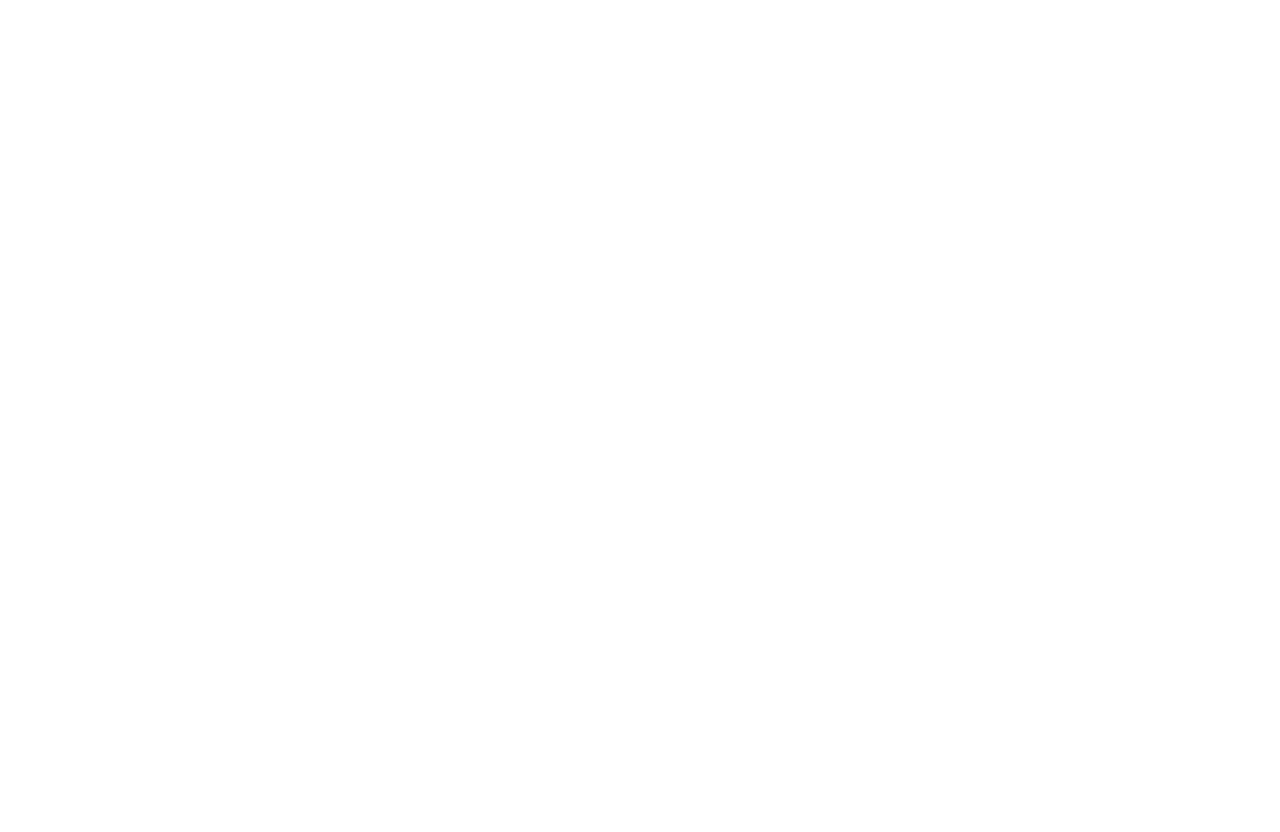
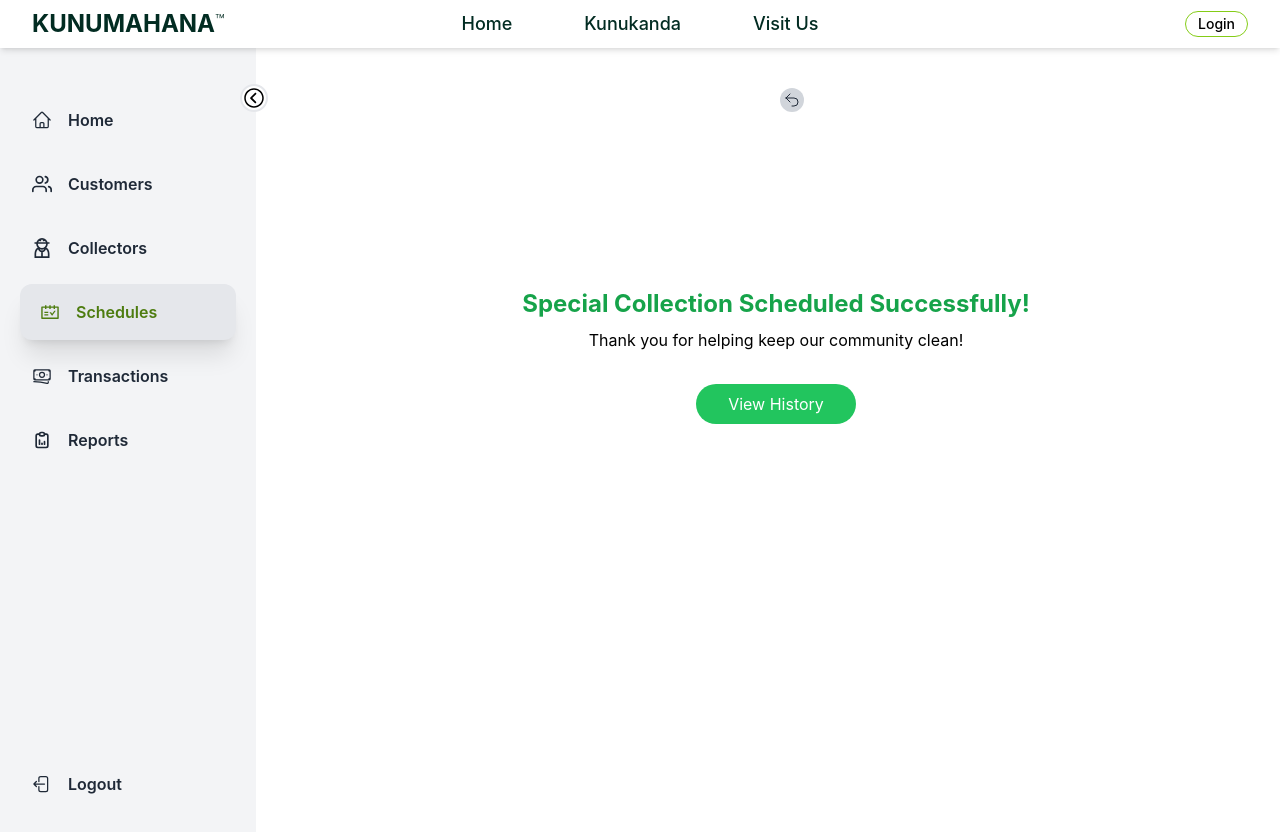
Before and after one commit to randil-h/CSSE-App, a React (Create React App) app in the folder frontend/: page /schedules/conf in a window 1280 px wide. Before the commit this address had no page. Shown: the top 832 px of the page. Before the commit the page ends 800 px from the top, so only its background shows below. Built offline with nearby package versions, Linux system fonts and the light colour scheme.

Commit message:
confirmation page

```diff
--- a/frontend/src/App.js
+++ b/frontend/src/App.js
@@ -11,6 +11,8 @@
 import Transactions from "./pages/transactions_pages/Transactions";
 import Reports from "./pages/reports_pages/Reports";
 import ScheduleList from "./pages/schedules_pages/ScheduleList";
+import SpecialCollectionConfirmation from "./pages/schedules_pages/ConfirmationPg";
+import SpecialCollectionHistory from "./pages/schedules_pages/CollectionHistory";
 
 function App() {
   const [loading, setLoading] = useState(true);
@@ -39,6 +41,8 @@
               <Route path="/reports/home" element={<Reports />} />
 
               <Route path="/schedules/list" element={<ScheduleList />} />
+              <Route path="/schedules/conf" element={<SpecialCollectionConfirmation />} />
+              <Route path="/schedules/history" element={<SpecialCollectionHistory />} />
 
             </Routes>
         )}
--- /dev/null
+++ b/frontend/src/pages/schedules_pages/CollectionHistory.js
@@ -0,0 +1,63 @@
+import { useState, useEffect } from "react";
+import Navbar from "../../components/utility/Navbar";
+import SideBar from "../../components/utility/SideBar";
+import BackButton from "../../components/utility/BackButton";
+
+export default function SpecialCollectionHistory() {
+    const [history, setHistory] = useState([]);
+
+    // Fetch schedule history from the backend
+    useEffect(() => {
+        fetch('http://localhost:5555/schedule')
+            .then(response => response.json())
+            .then(data => {
+                const currentDate = new Date();
+                // Filter to only include schedules where the date has passed
+                const pastSchedules = data.filter(schedule => new Date(schedule.date) < currentDate);
+                setHistory(pastSchedules);
+            })
+            .catch(error => console.error('Error fetching history:', error));
+    }, []);
+
+    return (
+        <div className="min-h-screen flex flex-col">
+            {/* Navbar */}
+            <div className="sticky top-0 z-10">
+                <Navbar />
+            </div>
+
+            <div className="flex flex-col sm:flex-row sm:space-x-4">
+                {/* Sidebar */}
+                <div className="sm:w-1/5 sticky top-0">
+                    <SideBar />
+                </div>
+
+                {/* Main content */}
+                <div className="w-full sm:w-4/5 flex flex-col p-4">
+                    <BackButton />
+                    <h2 className="text-2xl font-bold mb-6 text-center sm:text-left">Special Collection History</h2>
+
+                    {/* History List */}
+                    <ul className="space-y-2">
+                        {history.map(item => (
+                            <li key={item._id} className="p-4 border rounded-lg flex justify-between items-center">
+                                <div>
+                                    <strong>Date / Time:</strong> {new Date(item.date).toLocaleDateString()} {item.time} <br />
+                                    <strong>Status:</strong> <span className={`text-${item.status === 'Completed' ? 'green-500' : 'red-500'}`}>{item.status}</span>
+                                </div>
+                                <button className="bg-green-500 text-white py-1 px-4 rounded-lg hover:bg-green-600">Review</button>
+                            </li>
+                        ))}
+                    </ul>
+
+                    {/* Export Button */}
+                    <div className="text-right mt-6">
+                        <button className="bg-gray-300 py-2 px-6 rounded-full text-sm hover:bg-gray-400 transition duration-300">
+                            Save as PDF
+                        </button>
+                    </div>
+                </div>
+            </div>
+        </div>
+    );
+}
--- /dev/null
+++ b/frontend/src/pages/schedules_pages/ConfirmationPg.js
@@ -0,0 +1,47 @@
+import { useNavigate } from 'react-router-dom';
+import Navbar from "../../components/utility/Navbar";
+import SideBar from "../../components/utility/SideBar";
+import BackButton from "../../components/utility/BackButton";
+
+export default function SpecialCollectionConfirmation() {
+    const navigate = useNavigate();
+
+    const goToHistory = () => {
+        navigate("/schedules/history");
+    };
+
+    return (
+        <div className="min-h-screen flex flex-col">
+            {/* Navbar */}
+            <div className="sticky top-0 z-10">
+                <Navbar />
+            </div>
+
+            <div className="flex flex-col sm:flex-row sm:space-x-4">
+                {/* Sidebar */}
+                <div className="sm:w-1/5 sticky top-0">
+                    <SideBar />
+                </div>
+
+                {/* Main content */}
+                <div className="w-full sm:w-4/5 flex flex-col p-6 items-center text-center">
+                    <BackButton />
+
+                    {/* Success Message */}
+                    <div className="my-8">
+                        <div className="w-28 h-28 mx-auto mb-4">
+
+                        </div>
+                        <h2 className="text-2xl font-bold text-green-600 mb-2">Special Collection Scheduled Successfully!</h2>
+                        <p>Thank you for helping keep our community clean!</p>
+                    </div>
+
+                    {/* View History Button */}
+                    <button onClick={goToHistory} className="bg-green-500 text-white py-2 px-8 rounded-full text-sm sm:text-base hover:bg-green-600 transition duration-300">
+                        View History
+                    </button>
+                </div>
+            </div>
+        </div>
+    );
+}
--- a/frontend/src/pages/schedules_pages/Schedules.js
+++ b/frontend/src/pages/schedules_pages/Schedules.js
@@ -40,6 +40,9 @@
     // Navigate to the schedule list page
     const goToScheduleList = () => {
         navigate("/schedules/list");
+    };
+    const goToConfirmation = () => {
+        navigate("/schedules/conf");
     };
 
     return (
@@ -112,7 +115,7 @@
                                         className="block w-full p-2 border rounded"
                                     />
                                 </div>
-                                <button type="submit" className="px-4 py-2 bg-blue-600 text-white rounded">Add Schedule</button>
+                                <button type="submit" onClick={goToConfirmation} className="px-4 py-2 bg-blue-600 text-white rounded">Add Schedule</button>
                             </form>
                         </div>
 
```
